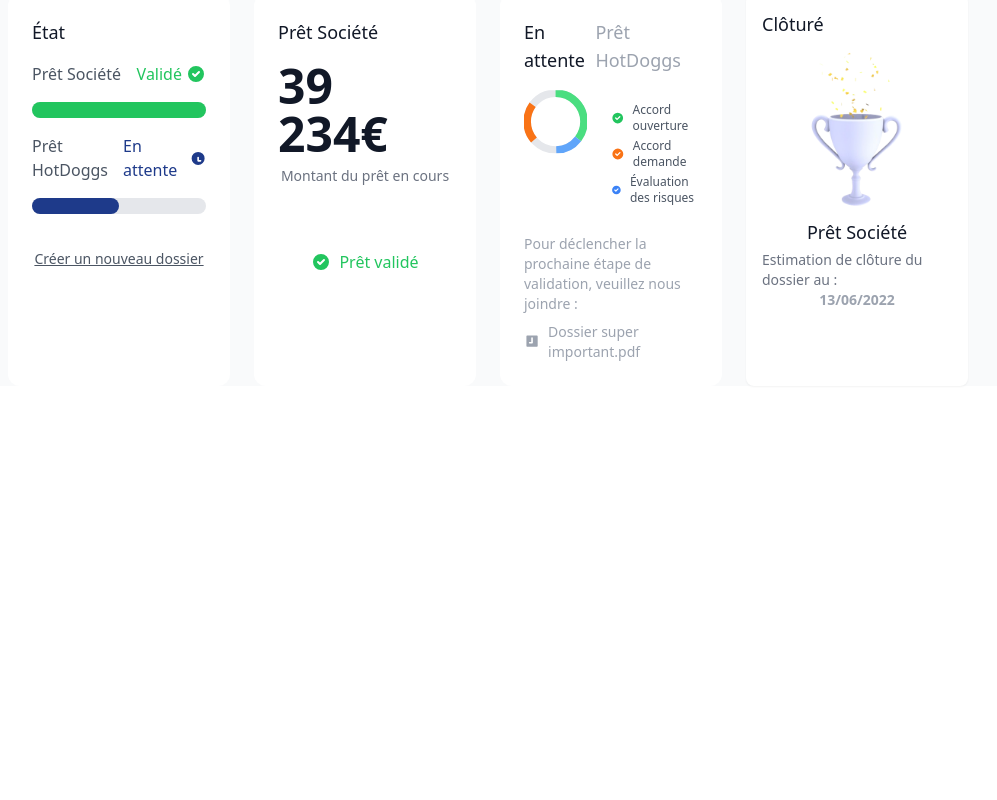
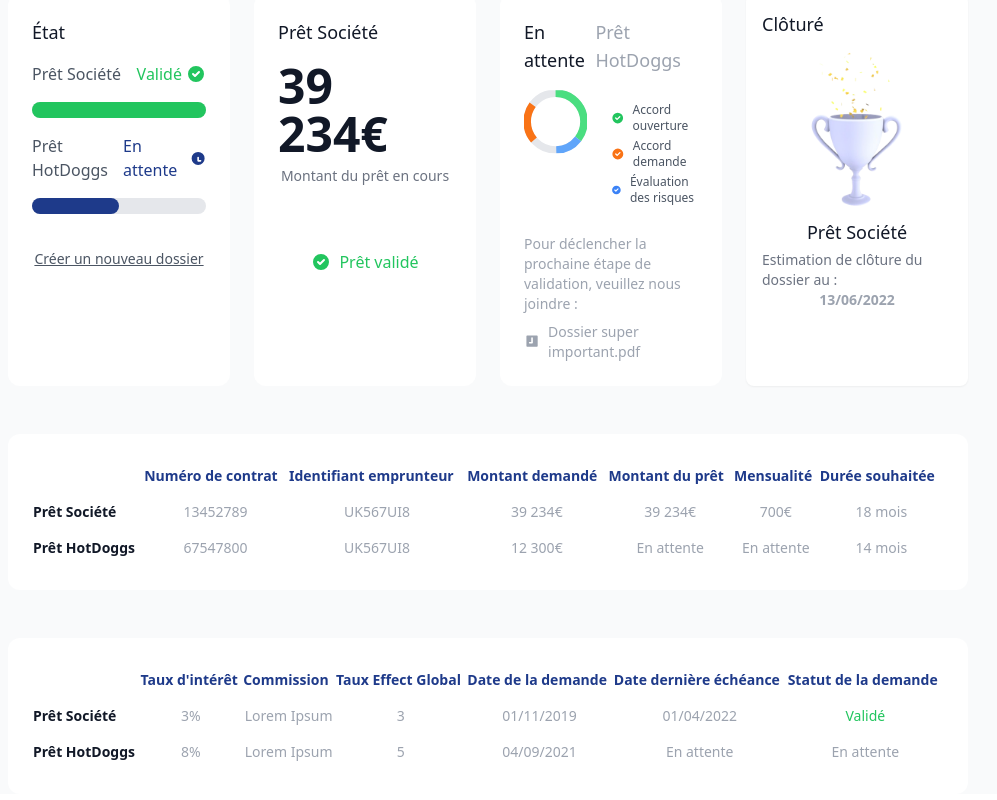
Before and after one commit to jennaram/liqtrade-frontend, a Next.js app: page /dashboard in a window 1280 px wide. Shown: the part 1022-1822 px from the top of the page, without its empty margins (280-1277 px from the left). Before the commit the page ends 1456 px from the top, so only its background shows below. Built offline with nearby package versions, Linux system fonts and the light colour scheme.

Commit message:
feat: ajout de tableaux détaillés pour les prêts dans le tableau de bord, incluant des informations sur les contrats, les taux d'intérêt et les statuts des demandes pour une meilleure visualisation des données

```diff
--- a/src/app/components/dashboard/DashboardMain.tsx
+++ b/src/app/components/dashboard/DashboardMain.tsx
@@ -444,6 +444,83 @@ const DashboardMain = () => {
             </div>
           </div>
         </div>
+
+        {/* Tableaux */}
+        <div className="mb-12">
+          <div className="bg-white rounded-xl p-6">
+            <table className="w-full text-sm">
+              <thead>
+                <tr className="text-blue-900">
+                  <th className="text-left py-2"></th>
+                  <th className="text-left py-2">Numéro de contrat</th>
+                  <th className="text-left py-2">Identifiant emprunteur</th>
+                  <th className="text-left py-2">Montant demandé</th>
+                  <th className="text-left py-2">Montant du prêt</th>
+                  <th className="text-left py-2">Mensualité</th>
+                  <th className="text-left py-2">Durée souhaitée</th>
+                </tr>
+              </thead>
+              <tbody>
+                <tr>
+                  <td className="text-gray-900 py-2 text-md font-bold">Prêt Société</td>
+                  <td className="text-gray-400 text-center py-2 text-sm">13452789</td>
+                  <td className="text-gray-400 text-center py-2 text-sm">UK567UI8</td>
+                  <td className="text-gray-400 text-center py-2 text-sm">39 234€</td>
+                  <td className="text-gray-400 text-center py-2 text-sm">39 234€</td>
+                  <td className="text-gray-400 text-center py-2 text-sm">700€</td>
+                  <td className="text-gray-400 text-center py-2 text-sm">18 mois</td>
+                </tr>
+                <tr>
+                  <td className="text-gray-900 py-2 text-md font-bold">Prêt HotDoggs</td>
+                  <td className="text-gray-400 text-center py-2 text-sm">67547800</td>
+                  <td className="text-gray-400 text-center py-2 text-sm">UK567UI8</td>
+                  <td className="text-gray-400 text-center py-2 text-sm">12 300€</td>
+                  <td className="text-gray-400 text-center py-2 text-sm">En attente</td>
+                  <td className="text-gray-400 text-center py-2 text-sm">En attente</td>
+                  <td className="text-gray-400 text-center py-2 text-sm">14 mois</td>
+                </tr>
+              </tbody>
+            </table>
+          </div>
+        </div>
+
+        <div className="mb-12">
+          <div className="bg-white rounded-xl p-6">
+            <table className="w-full text-sm">
+              <thead>
+                <tr className="text-blue-900">
+                  <th className="text-left py-2"></th>
+                  <th className="text-left py-2">Taux d&apos;intérêt</th>
+                  <th className="text-left py-2">Commission</th>
+                  <th className="text-left py-2">Taux Effect Global</th>
+                  <th className="text-left py-2">Date de la demande</th>
+                  <th className="text-left py-2">Date dernière échéance</th>
+                  <th className="text-left py-2">Statut de la demande</th>
+                </tr>
+              </thead>
+              <tbody>
+                <tr>
+                  <td className="text-gray-900 py-2 text-md font-bold">Prêt Société</td>
+                  <td className="text-gray-400 text-center py-2 text-sm">3%</td>
+                  <td className="text-gray-400 text-center py-2 text-sm">Lorem Ipsum</td>
+                  <td className="text-gray-400 text-center py-2 text-sm">3</td>
+                  <td className="text-gray-400 text-center py-2 text-sm">01/11/2019</td>
+                  <td className="text-gray-400 text-center py-2 text-sm">01/04/2022</td>
+                  <td className="text-green-500 text-center py-2">Validé</td>
+                </tr>
+                <tr>
+                  <td className="text-gray-900 py-2 text-md font-bold">Prêt HotDoggs</td>
+                  <td className="text-gray-400 text-center py-2 text-sm">8%</td>
+                  <td className="text-gray-400 text-center py-2 text-sm">Lorem Ipsum</td>
+                  <td className="text-gray-400 text-center py-2 text-sm">5</td>
+                  <td className="text-gray-400 text-center py-2 text-sm">04/09/2021</td>
+                  <td className="text-gray-400 text-center py-2 text-sm">En attente</td>
+                  <td className="text-gray-400 text-center py-2 text-sm">En attente</td>
+                </tr>
+              </tbody>
+            </table>
+          </div>
+        </div>
       </div>
     </main>
   );
```
